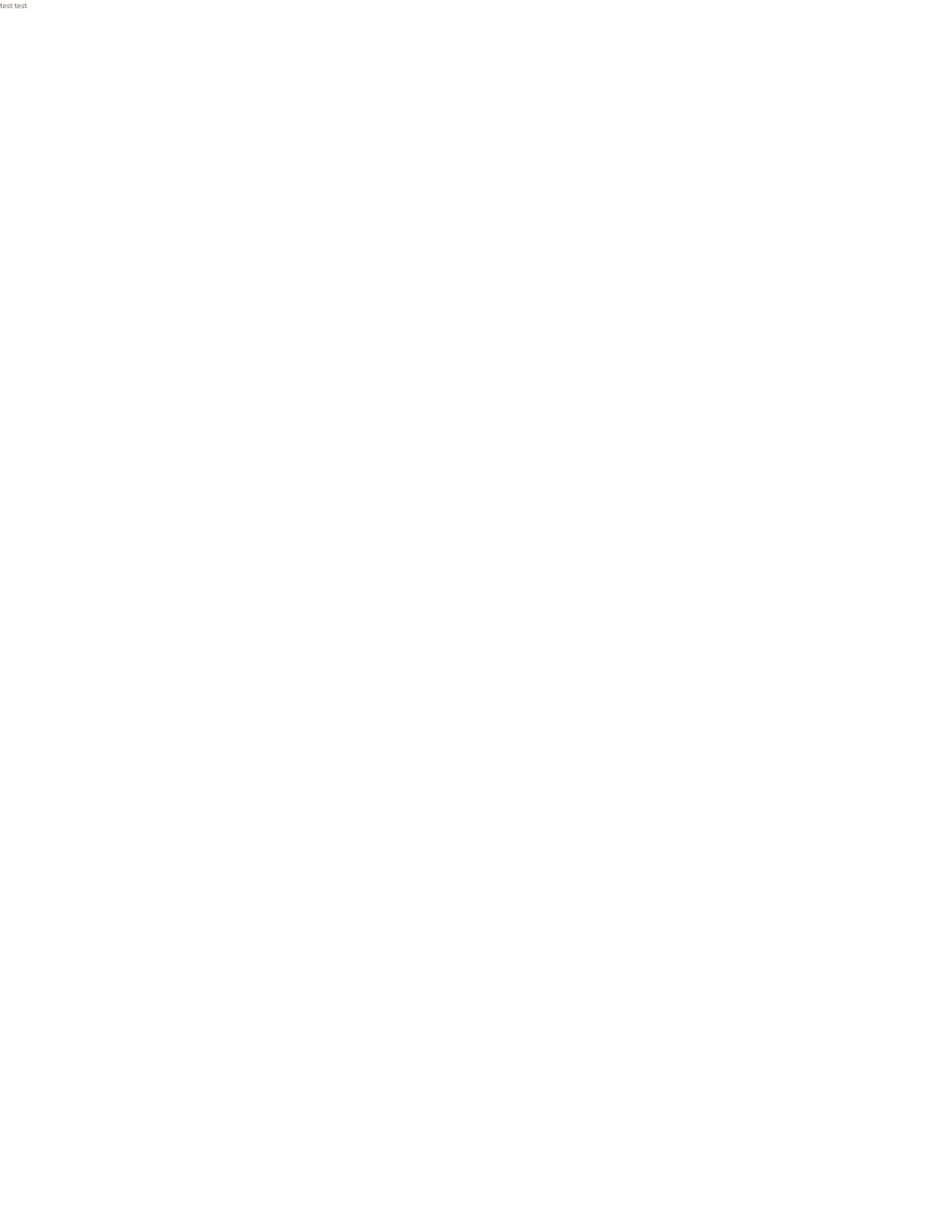
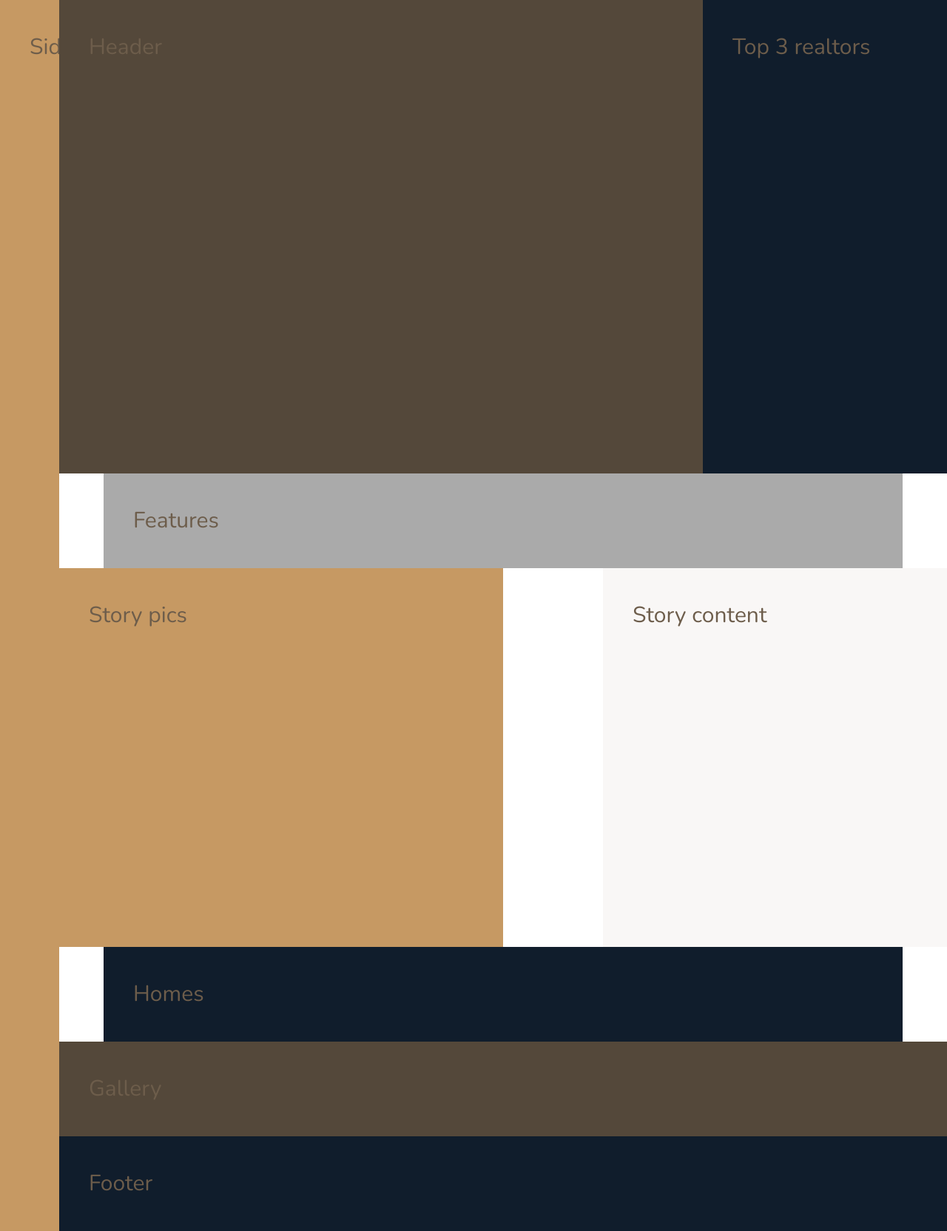
Before and after one commit to huntersfuntime/next-real-estate, a PHP site: page / in a window 1280 px wide. Before the commit the page is almost empty. Shown: the whole page at 74% size. Before the commit the page ends 11 px from the top, so only its background shows below. Run offline with PHP 8.4, Linux system fonts and the light colour scheme.

Commit message:
Columns and rows defined

```diff
--- a/css/style.css
+++ b/css/style.css
@@ -14,3 +14,48 @@ body {
   color: #6D5D4B;
   font-weight: 300;
   line-height: 1.6; }
+
+.container {
+  display: grid;
+  grid-template-rows: 80vh min-content 40vw repeat(3, min-content);
+  grid-template-columns: [sidebar-start] 8rem [sidebar-end full-start] minmax(6rem, 1fr) [center-start] repeat(8, [col-start] minmax(min-content, 14rem) [col-end]) [center-end] minmax(6rem, 1fr) [full-end]; }
+  .container > * {
+    padding: 40px;
+    font-size: 3rem; }
+
+.sidebar {
+  background-color: #c69963;
+  grid-column: sidebar-start / sidebar-end;
+  grid-row: 1 / -1; }
+
+.header {
+  background-color: #54483A;
+  grid-column: full-start / col-end 6; }
+
+.realtors {
+  background-color: #101d2c;
+  grid-column: col-start 7/ full-end; }
+
+.features {
+  background-color: #aaa;
+  grid-column: center-start / center-end; }
+
+.story__pictures {
+  background-color: #c69963;
+  grid-column: full-start / col-end 4; }
+
+.story__content {
+  background-color: #f9f7f6;
+  grid-column: col-start 6 / full-end; }
+
+.homes {
+  background-color: #101d2c;
+  grid-column: center-start / center-end; }
+
+.gallery {
+  background-color: #54483A;
+  grid-column: full-start / full-end; }
+
+.footer {
+  background-color: #101d2c;
+  grid-column: full-start / full-end; }
--- a/index.html
+++ b/index.html
@@ -9,9 +9,43 @@
         <link rel="stylesheet" href="css/style.css">
         <link rel="shortcut icon" type="image/png" href="img/favicon.png">
 
-        <title>nexter &mdash; your home, your freedom</title>
+        <title>Webb Brothers real estate &mdash; your home, your freedom</title>
     </head>
     <body class="container">
-        test test
+        <div class="sidebar">
+            Sidebar
+        </div>
+
+        <header class="header">
+            Header
+        </header>
+
+        <div class="realtors">
+            Top 3 realtors
+        </div>
+
+        <section class="features">
+            Features
+        </section>
+
+        <div class="story__pictures">
+            Story pics
+        </div>
+
+        <div class="story__content">
+            Story content
+        </div>
+
+         <div class="homes">
+            Homes
+        </div>
+
+        <div class="gallery">
+            Gallery
+        </div>
+
+        <div class="footer">
+            Footer
+        </div>
     </body>
 </html>
--- a/sass/_base.scss
+++ b/sass/_base.scss
@@ -33,3 +33,14 @@ body {
     font-weight: 300;
     line-height: 1.6;
 }
+
+.container {
+    display: grid;
+    grid-template-rows: 80vh min-content 40vw repeat(3, min-content);
+    grid-template-columns: [sidebar-start] 8rem [sidebar-end full-start] minmax(6rem, 1fr) [center-start] repeat(8, [col-start] minmax(min-content, 14rem) [col-end]) [center-end] minmax(6rem, 1fr) [full-end];
+
+    & > * {
+        padding: 40px;
+        font-size: 3rem;
+    }
+}
--- a/sass/_features.scss
+++ b/sass/_features.scss
@@ -0,0 +1,4 @@
+.features {
+    background-color:$color-grey-light-2;
+    grid-column: center-start / center-end;
+}
--- a/sass/_footer.scss
+++ b/sass/_footer.scss
@@ -0,0 +1,4 @@
+.footer {
+    background-color: $color-secondary;
+    grid-column: full-start / full-end;
+}
--- a/sass/_gallery.scss
+++ b/sass/_gallery.scss
@@ -0,0 +1,5 @@
+.gallery {
+    background-color: $color-grey-dark-1;
+    grid-column: full-start / full-end;
+
+}
--- a/sass/_header.scss
+++ b/sass/_header.scss
@@ -0,0 +1,5 @@
+.header {
+    background-color: $color-grey-dark-1;
+    grid-column: full-start / col-end 6;
+
+}
--- a/sass/_homes.scss
+++ b/sass/_homes.scss
@@ -0,0 +1,4 @@
+.homes {
+    background-color: $color-secondary;
+    grid-column: center-start / center-end;
+}
--- a/sass/_realtors.scss
+++ b/sass/_realtors.scss
@@ -0,0 +1,4 @@
+.realtors {
+    background-color: $color-secondary;
+    grid-column: col-start 7/ full-end;
+}
--- a/sass/_sidebar.scss
+++ b/sass/_sidebar.scss
@@ -0,0 +1,5 @@
+.sidebar {
+    background-color: $color-primary;
+    grid-column: sidebar-start / sidebar-end;
+    grid-row: 1 / -1;
+}
--- a/sass/_story.scss
+++ b/sass/_story.scss
@@ -0,0 +1,12 @@
+.story {
+    &__pictures {
+        background-color: $color-primary;
+        grid-column: full-start / col-end 4;
+
+    }
+
+    &__content {
+        background-color: $color-grey-light-1;
+        grid-column: col-start 6 / full-end;
+    }
+}
```
